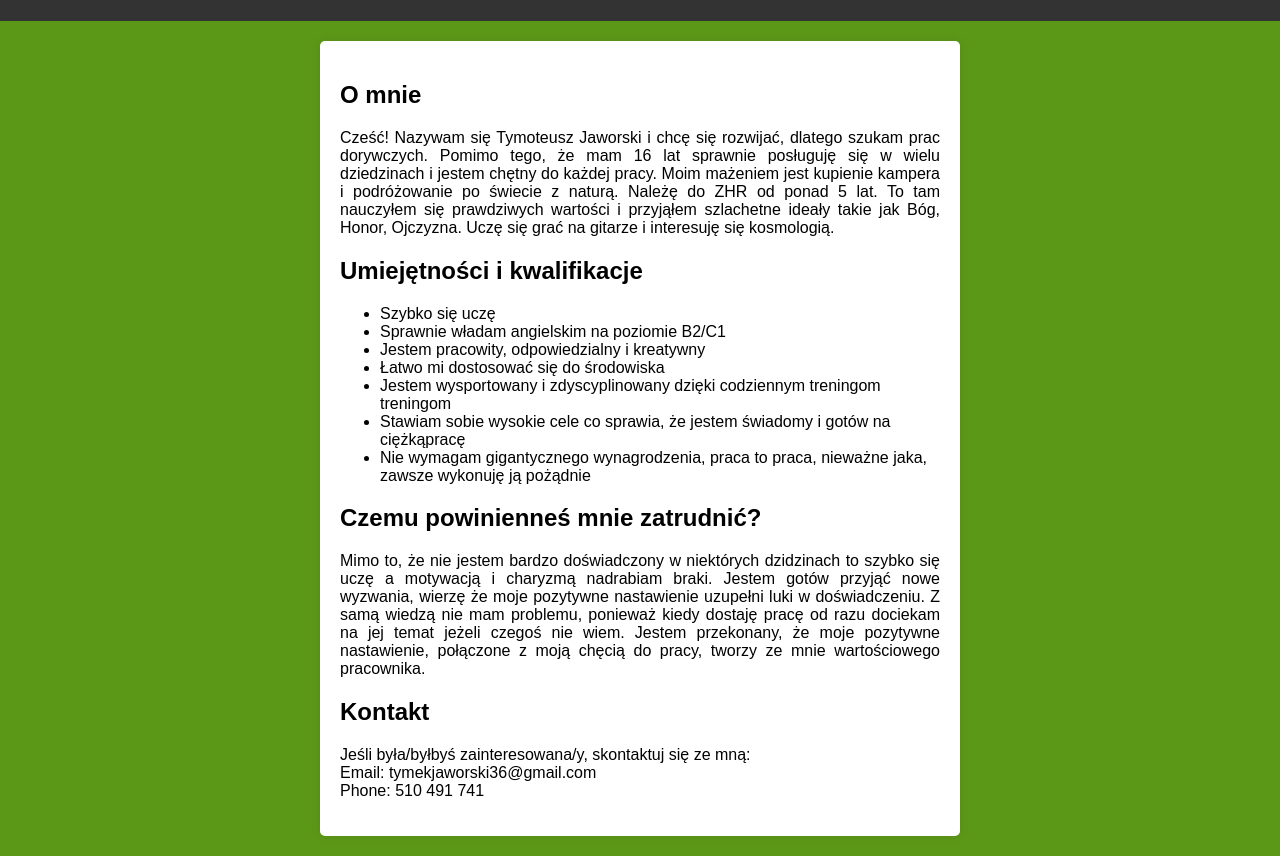
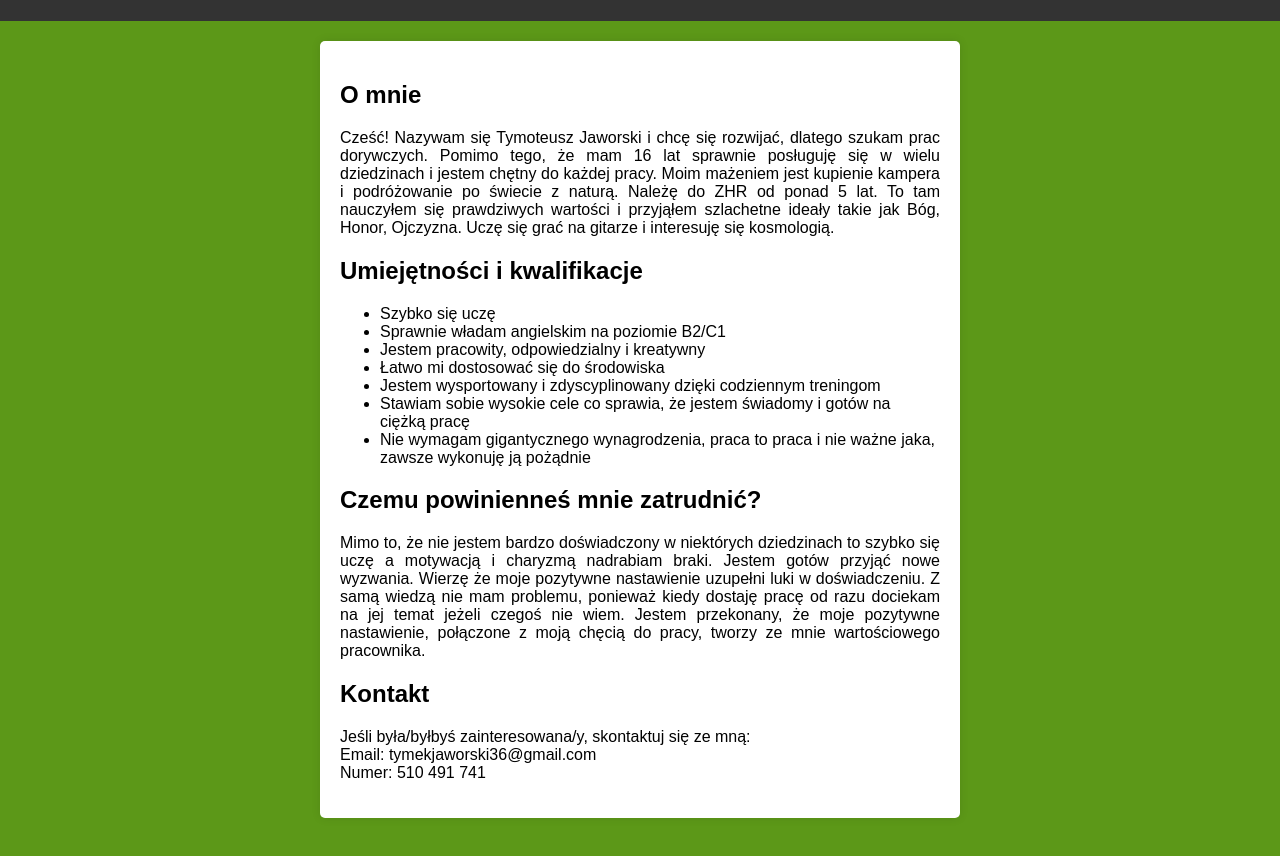
Before and after one commit to Tymek101/work, a plain HTML site: page index.html in a window 1280 px wide. Shown: the part 99-955 px from the top of the page. Drawn offline with Linux system fonts and the light colour scheme.

Commit message:
Update index.html

```diff
--- a/index.html
+++ b/index.html
@@ -45,14 +45,14 @@
             <li>Sprawnie władam angielskim na poziomie B2/C1</li>
             <li>Jestem pracowity, odpowiedzialny i kreatywny</li>
             <li>Łatwo mi dostosować się do środowiska</li>
-            <li>Jestem wysportowany i zdyscyplinowany dzięki codziennym treningom treningom</li>
-            <li>Stawiam sobie wysokie cele co sprawia, że jestem świadomy i gotów na ciężkąpracę</li>
-            <li>Nie wymagam gigantycznego wynagrodzenia, praca to praca, nieważne jaka, zawsze wykonuję ją pożądnie</li>
+            <li>Jestem wysportowany i zdyscyplinowany dzięki codziennym treningom</li>
+            <li>Stawiam sobie wysokie cele co sprawia, że jestem świadomy i gotów na ciężką pracę</li>
+            <li>Nie wymagam gigantycznego wynagrodzenia, praca to praca i nie ważne jaka, zawsze wykonuję ją pożądnie</li>
             <!-- Add more skills and qualifications as needed -->
         </ul>
         <h2>Czemu powinienneś mnie zatrudnić?</h2>
         <p>
-            Mimo to, że nie jestem bardzo doświadczony w niektórych dzidzinach to szybko się uczę a motywacją i charyzmą nadrabiam braki. Jestem gotów przyjąć nowe wyzwania, wierzę że moje pozytywne nastawienie uzupełni luki w doświadczeniu. Z samą wiedzą nie mam problemu, ponieważ kiedy dostaję pracę od razu dociekam na jej temat jeżeli czegoś nie wiem. Jestem przekonany, że moje pozytywne nastawienie, połączone z moją chęcią do pracy, tworzy ze mnie wartościowego pracownika.
+            Mimo to, że nie jestem bardzo doświadczony w niektórych dziedzinach to szybko się uczę a motywacją i charyzmą nadrabiam braki. Jestem gotów przyjąć nowe wyzwania. Wierzę że moje pozytywne nastawienie uzupełni luki w doświadczeniu. Z samą wiedzą nie mam problemu, ponieważ kiedy dostaję pracę od razu dociekam na jej temat jeżeli czegoś nie wiem. Jestem przekonany, że moje pozytywne nastawienie, połączone z moją chęcią do pracy, tworzy ze mnie wartościowego pracownika.
         </p>
         <h2>Kontakt</h2>
         <p>
@@ -60,7 +60,7 @@
             <br>
             Email: tymekjaworski36@gmail.com
             <br>
-            Phone: 510 491 741
+            Numer: 510 491 741
         </p>
     </section>
 </body>
```
